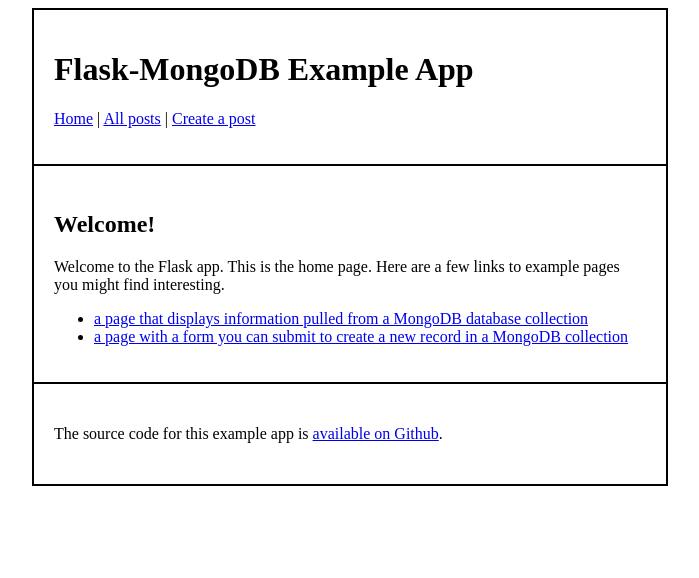
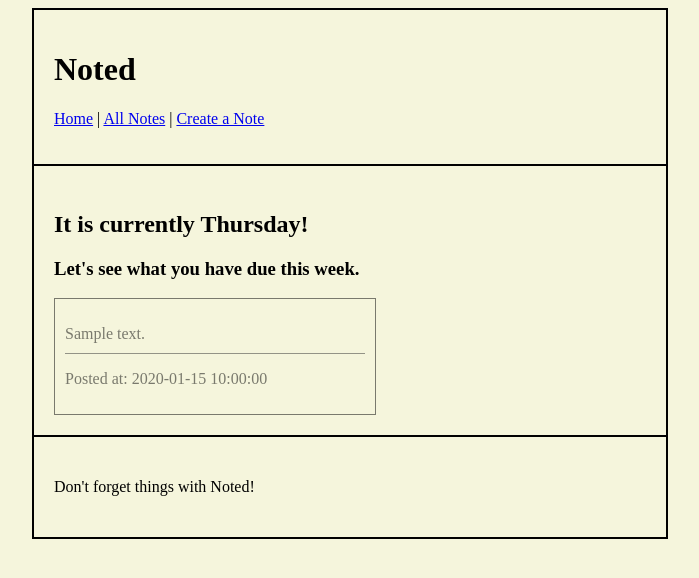
Before and after one commit to dbdesign-students-spring2024/7-web-app-mathewpan2, a Flask app: page / in a window 1280 px wide. Shown: the top 578 px of the page, without its empty margins (290-989 px from the left). Run offline with Flask 2, Linux system fonts and the light colour scheme; a database or web service that is not in the repository returns one stand-in record (values such as "Sample title").

Commit message:
finished app

```diff
--- a/app.py
+++ b/app.py
@@ -7,11 +7,11 @@ import datetime
 
 from flask import Flask, render_template, request, redirect, url_for, make_response
 
-# import logging
-import sentry_sdk
-from sentry_sdk.integrations.flask import (
-    FlaskIntegration,
-)  # delete this if not using sentry.io
+# # import logging
+# import sentry_sdk
+# from sentry_sdk.integrations.flask import (
+#     FlaskIntegration,
+# )  # delete this if not using sentry.io
 
 # from markupsafe import escape
 import pymongo
@@ -26,17 +26,17 @@ load_dotenv(override=True)  # take environment variables from .env.
 # initialize Sentry for help debugging... this requires an account on sentrio.io
 # you will need to set the SENTRY_DSN environment variable to the value provided by Sentry
 # delete this if not using sentry.io
-sentry_sdk.init(
-    dsn=os.getenv("SENTRY_DSN"),
-    # enable_tracing=True,
-    # Set traces_sample_rate to 1.0 to capture 100% of transactions for performance monitoring.
-    traces_sample_rate=1.0,
-    # Set profiles_sample_rate to 1.0 to profile 100% of sampled transactions.
-    # We recommend adjusting this value in production.
-    profiles_sample_rate=1.0,
-    integrations=[FlaskIntegration()],
-    send_default_pii=True,
-)
+# sentry_sdk.init(
+#     dsn=os.getenv("SENTRY_DSN"),
+#     # enable_tracing=True,
+#     # Set traces_sample_rate to 1.0 to capture 100% of transactions for performance monitoring.
+#     traces_sample_rate=1.0,
+#     # Set profiles_sample_rate to 1.0 to profile 100% of sampled transactions.
+#     # We recommend adjusting this value in production.
+#     profiles_sample_rate=1.0,
+#     integrations=[FlaskIntegration()],
+#     send_default_pii=True,
+# )
 
 # instantiate the app using sentry for debugging
 app = Flask(__name__)
@@ -56,7 +56,6 @@ except ConnectionFailure as e:
     # catch any database errors
     # the ping command failed, so the connection is not available.
     print(" * MongoDB connection error:", e)  # debug
-    sentry_sdk.capture_exception(e)  # send the error to sentry.io. delete if not using
     sys.exit(1)  # this is a catastrophic error, so no reason to continue to live
 
 
@@ -67,9 +66,21 @@ except ConnectionFailure as e:
 def home():
     """
     Route for the home page.
-    Simply returns to the browser the content of the index.html file located in the templates folder.
+    Returns current tasks
     """
-    return render_template("index.html")
+
+    current_day = datetime.datetime.now().strftime("%A")
+
+    notes = db.noted.find({"due": current_day}).sort(
+            "created_at", 1
+    )
+
+    info = {
+        "weekday" : current_day,
+        "notes" : notes
+
+    }
+    return render_template("index.html", info=info)
 
 
 @app.route("/read")
@@ -78,10 +89,24 @@ def read():
     Route for GET requests to the read page.
     Displays some information for the user with links to other pages.
     """
-    docs = db.exampleapp.find({}).sort(
-        "created_at", -1
-    )  # sort in descending order of created_at timestamp
-    return render_template("read.html", docs=docs)  # render the read template
+    schedule = {
+        'Monday': [],
+        'Tuesday': [],
+        'Wednesday': [],
+        'Thursday': [],
+        'Friday': [],
+        'Saturday': [],
+        'Sunday': [],
+    }
+
+    docs = db.noted.find({}).sort(
+            "created_at", 1
+    )
+
+    for doc in docs:
+        schedule[doc['due']].append(doc)
+
+    return render_template("read.html", schedule=schedule)  # render the read template
 
 
 @app.route("/create")
@@ -92,6 +117,20 @@ def create():
     """
     return render_template("create.html")  # render the create template
 
+@app.route("/complete/<mongoid>")
+def complete(mongoid):
+    """
+    Route for GET requests to the complete page.
+    Marks the specified record as completed in the database
+    """
+    db.noted.update_one(
+        {"_id": ObjectId(mongoid)}, {"$set": {"completed": True}}
+    )
+    return redirect(
+        request.referrer
+    )
+
+
 
 @app.route("/create", methods=["POST"])
 def create_post():
@@ -99,12 +138,12 @@ def create_post():
     Route for POST requests to the create page.
     Accepts the form submission data for a new document and saves the document to the database.
     """
-    name = request.form["fname"]
-    message = request.form["fmessage"]
+    note = request.form["fnote"]
+    date = request.form["fdate"]
 
     # create a new document with the data the user entered
-    doc = {"name": name, "message": message, "created_at": datetime.datetime.utcnow()}
-    db.exampleapp.insert_one(doc)  # insert a new document
+    doc = {"note": note, "due": date, "created_at": datetime.datetime.utcnow(), "completed": False}
+    db.noted.insert_one(doc)  # insert a new document
 
     return redirect(
         url_for("read")
@@ -120,7 +159,7 @@ def edit(mongoid):
     Parameters:
     mongoid (str): The MongoDB ObjectId of the record to be edited.
     """
-    doc = db.exampleapp.find_one({"_id": ObjectId(mongoid)})
+    doc = db.noted.find_one({"_id": ObjectId(mongoid)})
     return render_template(
         "edit.html", mongoid=mongoid, doc=doc
     )  # render the edit template
@@ -135,23 +174,18 @@ def edit_post(mongoid):
     Parameters:
     mongoid (str): The MongoDB ObjectId of the record to be edited.
     """
-    name = request.form["fname"]
-    message = request.form["fmessage"]
+    note = request.form["fnote"]
+    date = request.form["fdate"]
 
-    doc = {
-        # "_id": ObjectId(mongoid),
-        "name": name,
-        "message": message,
-        "created_at": datetime.datetime.utcnow(),
-    }
+    doc = {"note": note, "due": date, "created_at": datetime.datetime.utcnow(), "completed": False}
 
-    db.exampleapp.update_one(
+    db.noted.update_one(
         {"_id": ObjectId(mongoid)}, {"$set": doc}  # match criteria
     )
 
     return redirect(
         url_for("read")
-    )  # tell the browser to make a request for the /read route
+    )
 
 
 @app.route("/delete/<mongoid>")
@@ -163,11 +197,10 @@ def delete(mongoid):
     Parameters:
     mongoid (str): The MongoDB ObjectId of the record to be deleted.
     """
-    db.exampleapp.delete_one({"_id": ObjectId(mongoid)})
+    db.noted.delete_one({"_id": ObjectId(mongoid)})
     return redirect(
-        url_for("read")
-    )  # tell the web browser to make a request for the /read route.
-
+        request.referrer
+    )
 
 @app.route("/webhook", methods=["POST"])
 def webhook():
--- a/static/css/style.css
+++ b/static/css/style.css
@@ -2,6 +2,10 @@
   border: 2px solid;
   width: 50%;
   margin: 0 auto;
+}
+
+body {
+  background-color: beige;
 }
 
 header,
--- a/templates/base.html
+++ b/templates/base.html
@@ -1,7 +1,7 @@
 <!DOCTYPE html>
 <html>
   <head>
-    <title>Flask-MongoDB Example App</title>
+    <title>Noted</title>
     <link
       rel="stylesheet"
       href="{{ url_for('static', filename='css/style.css') }}"
@@ -10,20 +10,17 @@
   <body>
     <div class="container">
       <header>
-        <h1>Flask-MongoDB Example App</h1>
+        <h1>Noted</h1>
         <p>
           <a href="{{ url_for('home')}}">Home</a> |
-          <a href="{{ url_for('read')}}">All posts</a> |
-          <a href="{{ url_for('create')}}">Create a post</a>
+          <a href="{{ url_for('read')}}">All Notes</a> |
+          <a href="{{ url_for('create')}}">Create a Note</a>
         </p>
       </header>
       <main>{% block container %} {% endblock %}</main>
       <footer>
         <p>
-          The source code for this example app is
-          <a href="https://github.com/nyu-database-design/flask-mongodb-web-app"
-            >available on Github</a
-          >.
+          Don't forget things with Noted!
         </p>
       </footer>
     </div>
--- a/templates/index.html
+++ b/templates/index.html
@@ -1,11 +1,60 @@
 {% extends 'base.html' %}
 
 {% block container %}
-<h2>Welcome!</h2>
-<p>Welcome to the Flask app. This is the home page. Here are a few links to example pages you might find interesting.
-    <ul>
-        <li><a href="{{ url_for('read')}}">a page that displays information pulled from a MongoDB database collection</a></li>
-        <li><a href="{{ url_for('create')}}">a page with a form you can submit to create a new record in a MongoDB collection</a></li>
-    </ul>
-</p>
+
+<style>
+    .note {
+      width: 300px;
+      border: 1px solid black;
+      padding: 10px;
+    }
+
+    .note .content {
+      margin-bottom: 10px;
+    }
+
+    .note hr {
+      border: 0;
+      height: 1px;
+      background: #333;
+      margin-top: 10px;
+      margin-bottom: 10px;
+    }
+
+    .hidden {
+      display: none;
+    }
+
+    .completed {
+        opacity: 0.5;
+    }
+
+    </style>
+<h2>It is currently {{info.weekday}}!</h2>
+<h3>Let's see what you have due this week. </h3>
+{% for note in info.notes %}
+<div class="note {% if note.completed %}completed{% endif %}" >
+    <p class="content">{{ note.note }}</p>
+    <hr>
+    <p>Posted at: {{ note.created_at }}</p>
+    <div class="hidden">
+   <a href="{{url_for('complete',mongoid=note._id)}}">Mark as Done</a> | <a href="{{ url_for('edit',mongoid=note._id)}}">Edit</a> | <a href="{{ url_for('delete',mongoid=note._id)}}">Delete</a>
+    </div>
+</div>
+
+{% else %}
+    <p>No notes for today! Or did you forget something?</p>
+{% endfor %}
+
+<script>
+    document.querySelectorAll('.note').forEach(note => {
+
+        note.addEventListener('mouseover', () => {
+            note.querySelector('div').classList.toggle('hidden');
+        });
+        note.addEventListener('mouseout', () => {
+            note.querySelectorAll('div').forEach(a => a.classList.add('hidden'));
+        });
+    });
+</script>
 {% endblock %}
```
Also changed, not shown: templates/create.html (+14 -7 lines), templates/edit.html (+13 -10 lines), templates/read.html (+55 -16 lines).
